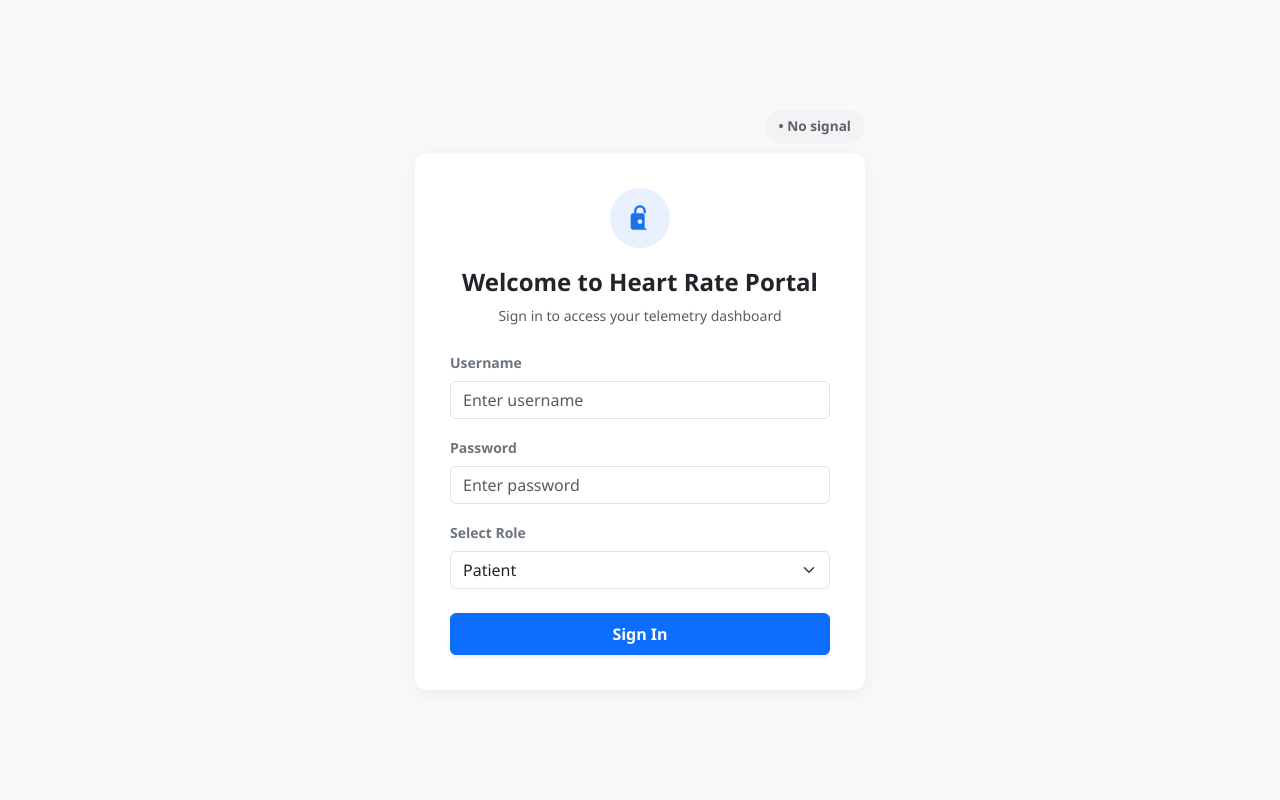
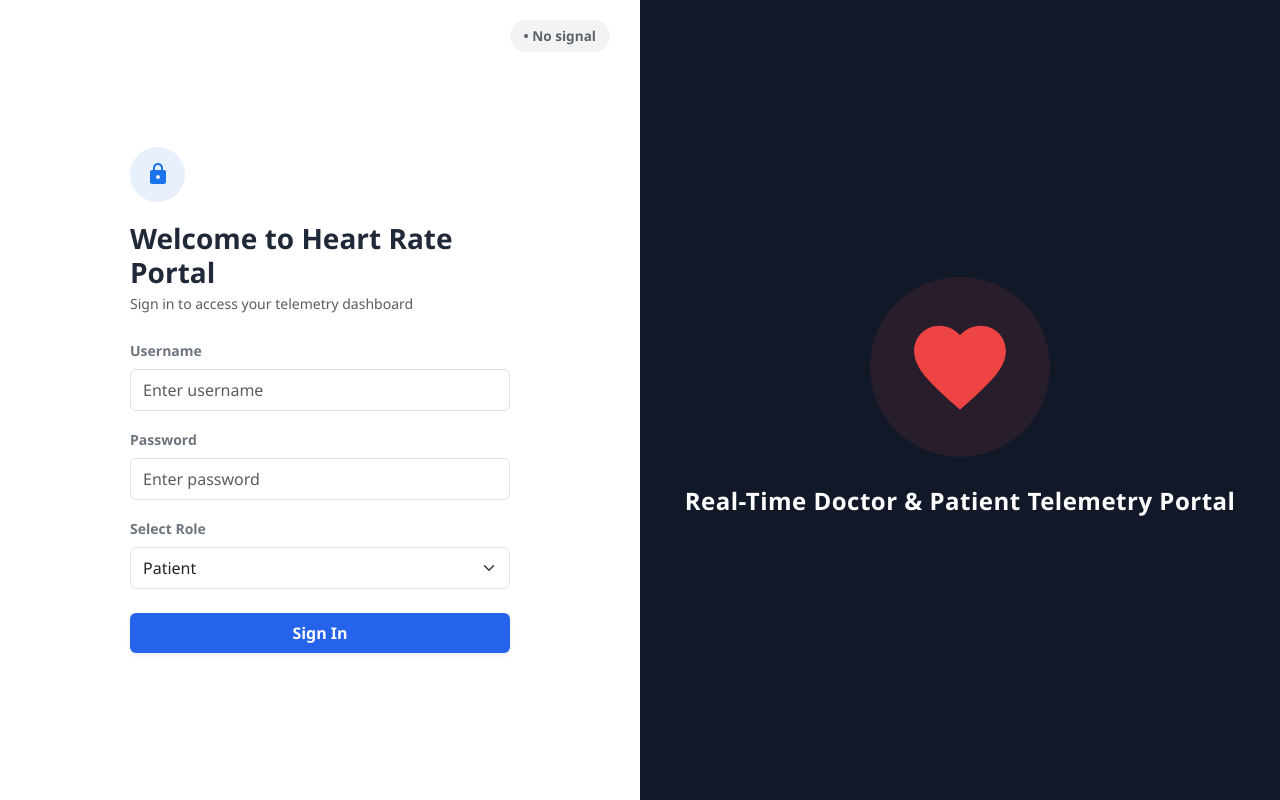
Before and after one commit to Tshovelo-003/PULSE-IOT-HEART-MONITORING, a website: page public/index.html in a window 1280 px wide. Drawn offline with nearby package versions, Linux system fonts and the light colour scheme; no server answers.

Commit message:
Add files via upload

```diff
--- a/public/index.html
+++ b/public/index.html
@@ -6,33 +6,93 @@
     <title>PulseSync - Real-Time Telemetry Portal</title>
     <link href="https://cdn.jsdelivr.net/npm/bootstrap@5.3.0/dist/css/bootstrap.min.css" rel="stylesheet">
     <style>
-        body {
+        * {
+            margin: 0;
+            padding: 0;
+            box-sizing: border-box;
+        }
+        body, html {
+            height: 100vh;
+            font-family: 'Segoe UI', Tahoma, Geneva, Verdana, sans-serif;
             background-color: #f8f9fa;
-            font-family: 'Segoe UI', Tahoma, Geneva, Verdana, sans-serif;
+            overflow: hidden;
         }
-        .login-wrapper {
-            min-height: 100vh;
+        .main-container {
+            display: flex;
+            height: 100vh;
+            width: 100vw;
+        }
+        /* Left Column: Login Section */
+        .left-pane {
+            flex: 1;
+            background-color: #ffffff;
             display: flex;
             flex-direction: column;
             justify-content: center;
             align-items: center;
-            padding: 20px;
+            position: relative;
+            padding: 40px;
         }
         .top-status-container {
-            width: 100%;
-            max-width: 450px;
-            display: flex;
-            justify-content: flex-end;
-            margin-bottom: 10px;
+            position: absolute;
+            top: 20px;
+            right: 30px;
         }
         .login-card {
             width: 100%;
-            max-width: 450px;
-            padding: 35px;
-            background: white;
-            border-radius: 12px;
-            box-shadow: 0 4px 20px rgba(0,0,0,0.06);
+            max-width: 420px;
+            padding: 20px;
         }
+        .lock-icon-container {
+            width: 55px;
+            height: 55px;
+            background-color: #e8f0fe;
+            border-radius: 50%;
+            display: flex;
+            align-items: center;
+            justify-content: center;
+            margin-bottom: 20px;
+        }
+        .lock-icon-container svg {
+            width: 24px;
+            height: 24px;
+            fill: #1a73e8;
+        }
+        /* Right Column: Branding / Graphic Section */
+        .right-pane {
+            flex: 1;
+            background-color: #111827; /* Dark navy */
+            display: flex;
+            flex-direction: column;
+            justify-content: center;
+            align-items: center;
+            color: white;
+            text-align: center;
+            padding: 40px;
+        }
+        .ecg-graphic {
+            width: 180px;
+            height: 180px;
+            background-color: rgba(239, 68, 68, 0.1);
+            border-radius: 50%;
+            display: flex;
+            align-items: center;
+            justify-content: center;
+            margin-bottom: 30px;
+            position: relative;
+        }
+        .ecg-graphic svg {
+            width: 110px;
+            height: 110px;
+            fill: #ef4444;
+        }
+        .right-title {
+            font-size: 1.5rem;
+            font-weight: 600;
+            color: #ffffff;
+            letter-spacing: 0.5px;
+        }
+        /* Sensor Status Badge */
         .sensor-badge {
             display: inline-flex;
             align-items: center;
@@ -49,74 +109,72 @@
             background-color: #f1f3f4;
             color: #5f6368;
         }
-        .lock-icon-container {
-            width: 60px;
-            height: 60px;
-            background-color: #e8f0fe;
-            border-radius: 50%;
-            display: flex;
-            align-items: center;
-            justify-content: center;
-            margin: 0 auto 20px auto;
-        }
-        .lock-icon-container svg {
-            width: 28px;
-            height: 28px;
-            fill: #1a73e8;
-        }
     </style>
 </head>
 <body>
 
-    <div class="login-wrapper">
-        <!-- Dynamic Sensor Status Header Badge -->
+    <div class="main-container">
+
+        <!-- LEFT PANE: Login Form -->
+        <div class="left-pane">
+            <!-- Dynamic Hardware Status Badge -->
             <div class="top-status-container">
                 <div id="sensor-status-badge" class="sensor-badge badge-offline">
                     <span>•</span>&nbsp;No signal
                 </div>
             </div>
 
-        <!-- Secure Login Card -->
             <div class="login-card">
                 <div class="lock-icon-container">
-                <!-- Secure Padlock Icon SVG -->
                     <svg viewBox="0 0 24 24">
-                    <path d="M18 8h-1V6c0-2.76-2.24-5-5-5S7 3.24 7 6v2H6c-1.1 0-2 .9-2 2v10c0 1.1.9 2 2 2h12c1.1 0-2-.9-2-2V10c0-1.1-.9-2-2-2zm-6 9c-1.1 0-2-.9-2-2s.9-2 2-2 2 .9 2 2-.9 2-2 2zm3.1-9H8.9V6c0-1.71 1.39-3.1 3.1-3.1 1.71 0 3.1 1.39 3.1 3.1v2z"/>
+                        <path d="M18 8h-1V6c0-2.76-2.24-5-5-5S7 3.24 7 6v2H6c-1.1 0-2 .9-2 2v10c0 1.1.9 2 2 2h12c1.1 0 2-.9 2-2V10c0-1.1-.9-2-2-2zm-6 9c-1.1 0-2-.9-2-2s.9-2 2-2 2 .9 2 2-.9 2-2 2zm3.1-9H8.9V6c0-1.71 1.39-3.1 3.1-3.1 1.71 0 3.1 1.39 3.1 3.1v2z"/>
                     </svg>
                 </div>
 
-            <div class="text-center mb-4">
-                <h4 class="fw-bold">Welcome to Heart Rate Portal</h4>
+                <div class="mb-4">
+                    <h3 class="fw-bold mb-1" style="color: #1f2937;">Welcome to Heart Rate Portal</h3>
                     <p class="text-muted small">Sign in to access your telemetry dashboard</p>
                 </div>
 
-            <!-- Login Form -->
                 <form action="/api/login" method="POST">
                     <div class="mb-3">
                         <label for="username" class="form-label fw-semibold small text-secondary">Username</label>
-                    <input type="text" class="form-control" id="username" name="username" placeholder="Enter username" required autocomplete="off">
+                        <input type="text" class="form-control py-2" id="username" name="username" placeholder="Enter username" required autocomplete="off">
                     </div>
 
                     <div class="mb-3">
                         <label for="password" class="form-label fw-semibold small text-secondary">Password</label>
-                    <input type="password" class="form-control" id="password" name="password" placeholder="Enter password" required>
+                        <input type="password" class="form-control py-2" id="password" name="password" placeholder="Enter password" required>
                     </div>
 
                     <div class="mb-4">
                         <label for="role" class="form-label fw-semibold small text-secondary">Select Role</label>
-                    <select class="form-select" id="role" name="role">
+                        <select class="form-select py-2" id="role" name="role">
                             <option value="patient">Patient</option>
                             <option value="doctor">Doctor</option>
                         </select>
                     </div>
 
-                <button type="submit" class="btn btn-primary w-100 py-2 fw-semibold shadow-sm">Sign In</button>
+                    <button type="submit" class="btn btn-primary w-100 py-2 fw-semibold shadow-sm" style="background-color: #2563eb; border: none;">Sign In</button>
                 </form>
             </div>
         </div>
 
+        <!-- RIGHT PANE: Branding / Heart Graphic Banner -->
+        <div class="right-pane">
+            <div class="ecg-graphic">
+                <!-- Heart & ECG Wave SVG Graphic -->
+                <svg viewBox="0 0 24 24">
+                    <path d="M12 21.35l-1.45-1.32C5.4 15.36 2 12.28 2 8.5 2 5.42 4.42 3 7.5 3c1.74 0 3.41.81 4.5 2.09C13.09 3.81 14.76 3 16.5 3 19.58 3 22 5.42 22 8.5c0 3.78-3.4 6.86-8.55 11.54L12 21.35z"/>
+                </svg>
+            </div>
+            <h2 class="right-title">Real-Time Doctor & Patient Telemetry Portal</h2>
+        </div>
+
+    </div>
+
     <script>
-        // Dynamic Frontend Sensor Badge Updater based on Hardware Feed
+        // Dynamic Sensor Badge Updater
         function checkSensorFeed(lastUpdatedTime) {
             const badge = document.getElementById('sensor-status-badge');
             if (!lastUpdatedTime) {
@@ -138,18 +196,17 @@
             }
         }
 
-        // Poll backend session and hardware telemetry status every 3 seconds
+        // Poll backend hardware status every 3 seconds
         async function fetchSensorStatus() {
             try {
                 const response = await fetch('/api/arduino/status');
                 const data = await response.json();
                 checkSensorFeed(data.last_updated);
             } catch (err) {
-                console.error("Error communicating with telemetry endpoint", err);
+                console.error("Error checking hardware status", err);
             }
         }
 
-        // Initial check and interval polling loop
         fetchSensorStatus();
         setInterval(fetchSensorStatus, 3000);
     </script>
```
Also changed, not shown: server.js (+64 -14 lines). Lines whose indentation alone changed are shown as unchanged.
